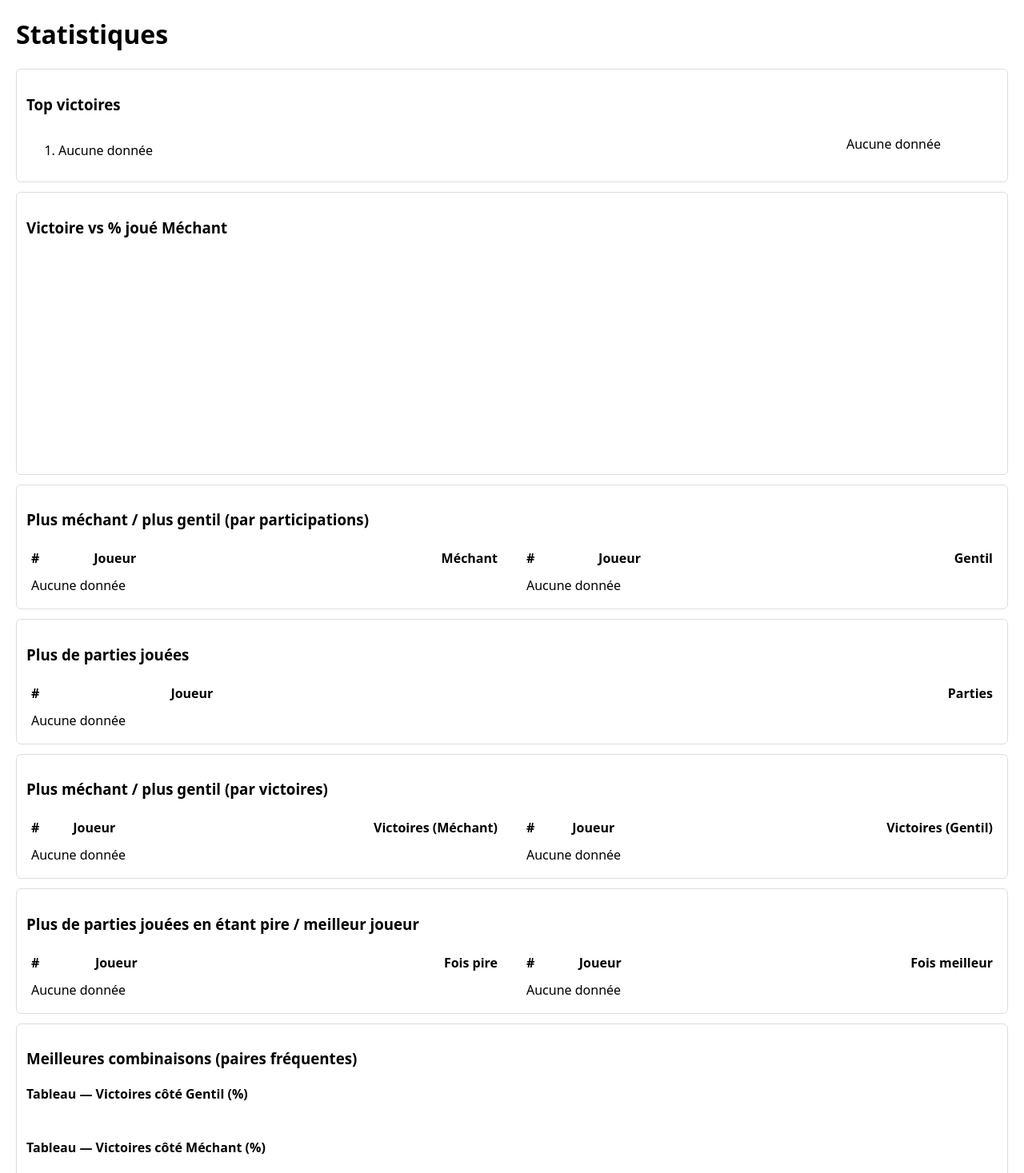
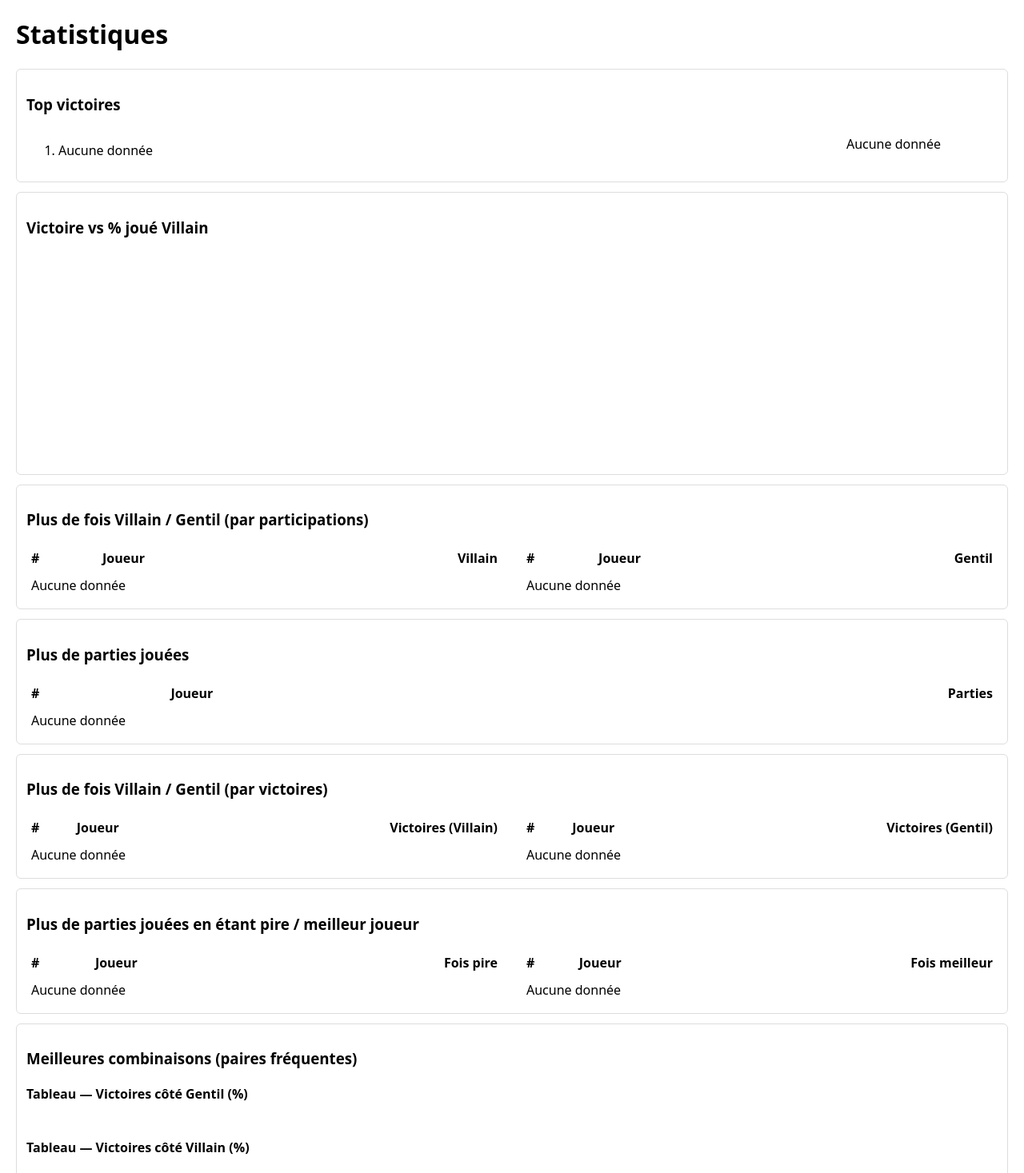
Before and after one commit to Maxime-Dewit/time_bomb_stat, a Django app: template game/templates/stats.html in a window 1280 px wide. Shown: the part 42-1509 px from the top of the page at 80% size. Run offline with Django 4.2, Linux system fonts and the light colour scheme; the template is opened without the code that fills it, so the values that code supplies are empty; a map, chart or similar area stays blank.

Commit message:
change Mechant by Villain in interface

```diff
--- a/game/models.py
+++ b/game/models.py
@@ -3,7 +3,7 @@ from django.db import models
 
 # rôle possible dans une partie
 ROLE_CHOICES = (
-    ('villain', 'Méchant'),
+    ('villain', 'Villain'),
     ('kind', 'Gentil'),
 )
 
--- a/game/templates/edit_game.html
+++ b/game/templates/edit_game.html
@@ -16,7 +16,7 @@
       {% endfor %}
     </select>
     <select name="role">
-      <option value="villain">Méchant</option>
+      <option value="villain">Villain</option>
       <option value="kind">Gentil</option>
     </select>
     <select name="info">
@@ -33,7 +33,7 @@
   <form method="post">{% csrf_token %}
     <input type="hidden" name="action" value="set_roles">
     <table style="width:100%;border-collapse:collapse">
-      <tr><th>Joueur</th><th>Rôle (cocher = Méchant)</th><th>Info</th><th>Supprimer</th></tr>
+      <tr><th>Joueur</th><th>Rôle (cocher = Villain)</th><th>Info</th><th>Supprimer</th></tr>
       {% for p in participants %}
         <tr style="border-top:1px solid #eee">
           <td>{{ p.player.name }}</td>
@@ -56,7 +56,7 @@
       <label>Rôle gagnant: </label>
       <select name="winner_role">
         <option value="">(non défini)</option>
-        <option value="villain" {% if game.winner_role == 'villain' %}selected{% endif %}>Méchant</option>
+        <option value="villain" {% if game.winner_role == 'villain' %}selected{% endif %}>Villain</option>
         <option value="kind" {% if game.winner_role == 'kind' %}selected{% endif %}>Gentil</option>
       </select>
       <button type="submit">Enregistrer les changements</button>
--- a/game/templates/manage_game.html
+++ b/game/templates/manage_game.html
@@ -44,10 +44,10 @@
 {% if participants.count > 0 %}
 <div class="card">
   <h3>Phase 2 — Affecter rôle et infos</h3>
-  <p>Définissez les rôles (cocher = Méchant) et les infos, puis cliquez sur <strong>Terminer la partie</strong> — tout sera sauvegardé en une seule fois.</p>
+  <p>Définissez les rôles (cocher = Villain) et les infos, puis cliquez sur <strong>Terminer la partie</strong> — tout sera sauvegardé en une seule fois.</p>
   <form method="post" action="/end_game/{{ game.id }}/">{% csrf_token %}
     <table style="width:100%;border-collapse:collapse">
-      <tr><th>Joueur</th><th>Rôle (cocher = Méchant)</th><th>Info</th></tr>
+      <tr><th>Joueur</th><th>Rôle (cocher = Villain)</th><th>Info</th></tr>
       {% for p in participants %}
         <tr style="border-top:1px solid #eee">
           <td>{{ p.player.name }} <button type="button" class="remove-participant" data-game="{{ game.id }}" data-player="{{ p.player.id }}">Supprimer</button></td>
@@ -64,7 +64,7 @@
      <form method="post" action="/end_game/{{ game.id }}/">{% csrf_token %}
     <label>Rôle gagnant: </label>
     <select name="winner_role">
-      <option value="villain">Méchant</option>
+      <option value="villain">Villain</option>
       <option value="kind">Gentil</option>
     </select>
     <button type="submit">Terminer la partie</button>
--- a/game/templates/stats.html
+++ b/game/templates/stats.html
@@ -35,7 +35,7 @@
   </div>
 </div>
 <div class="card">
-  <h3>Victoire vs % joué Méchant</h3>
+  <h3>Victoire vs % joué Villain</h3>
   <div style="max-width:900px;">
     <canvas id="victoryVillainChart" height="260"></canvas>
   </div>
@@ -51,7 +51,7 @@
         data: { datasets: [{ label: 'Joueurs', data: dataPoints, pointBackgroundColor: 'rgba(54,162,235,0.9)', pointRadius: 6 }] },
         options: {
           scales: {
-            x: { title: { display: true, text: '% parties jouées en Méchant' }, min: 0, max: 100 },
+            x: { title: { display: true, text: '% parties jouées en Villain' }, min: 0, max: 100 },
             y: { title: { display: true, text: '% victoires' }, min: 0, max: 100 }
           },
           plugins: {
@@ -59,7 +59,7 @@
               callbacks: {
                 label: (ctx) => {
                   const d = ctx.raw;
-                  return `${d.name}: ${d.y}% victoires — ${d.x}% méchant (${d.total} parties)`;
+                  return `${d.name}: ${d.y}% victoires — ${d.x}% Villain (${d.total} parties)`;
                 }
               }
             },
@@ -72,11 +72,11 @@
 </div>
 
 <div class="card">
-  <h3>Plus méchant / plus gentil (par participations)</h3>
+  <h3>Plus de fois Villain / Gentil  (par participations)</h3>
   <div style="display:flex; gap:1.5rem; align-items:flex-start;">
     <table style="border-collapse:collapse; width:50%">
       <thead>
-        <tr><th style="text-align:left; padding:6px">#</th><th style="text-align:left; padding:6px">Joueur</th><th style="text-align:right; padding:6px">Méchant</th></tr>
+        <tr><th style="text-align:left; padding:6px">#</th><th style="text-align:left; padding:6px">Joueur</th><th style="text-align:right; padding:6px">Villain</th></tr>
       </thead>
       <tbody>
       {% for p in role_counts_villains %}
@@ -115,10 +115,10 @@
   </table>
 </div>
 <div class="card">
-  <h3>Plus méchant / plus gentil (par victoires)</h3>
+  <h3>Plus de fois Villain / Gentil (par victoires)</h3>
   <div style="display:flex; gap:1.5rem; align-items:flex-start;">
     <table style="border-collapse:collapse; width:50%">
-      <thead><tr><th style="text-align:left;padding:6px">#</th><th style="text-align:left;padding:6px">Joueur</th><th style="text-align:right;padding:6px">Victoires (Méchant)</th></tr></thead>
+      <thead><tr><th style="text-align:left;padding:6px">#</th><th style="text-align:left;padding:6px">Joueur</th><th style="text-align:right;padding:6px">Victoires (Villain)</th></tr></thead>
       <tbody>
       {% for p in win_counts_villains %}
         <tr style="border-top:1px solid #eee"><td style="padding:6px">{{ forloop.counter }}</td><td style="padding:6px">{{ p.name }}</td><td style="padding:6px; text-align:right">{{ p.villain_wins }}</td></tr>
@@ -211,7 +211,7 @@
     </tbody>
   </table>
   </div>
-  <h4>Tableau — Victoires côté Méchant (%)</h4>
+  <h4>Tableau — Victoires côté Villain (%)</h4>
   <div style="overflow:auto;">
   <table class="matrix" style="border-collapse:collapse; width:100%;">
     <thead>
```
Also changed, not shown: docs/db_schema.md (+2 -2 lines), README.md.
